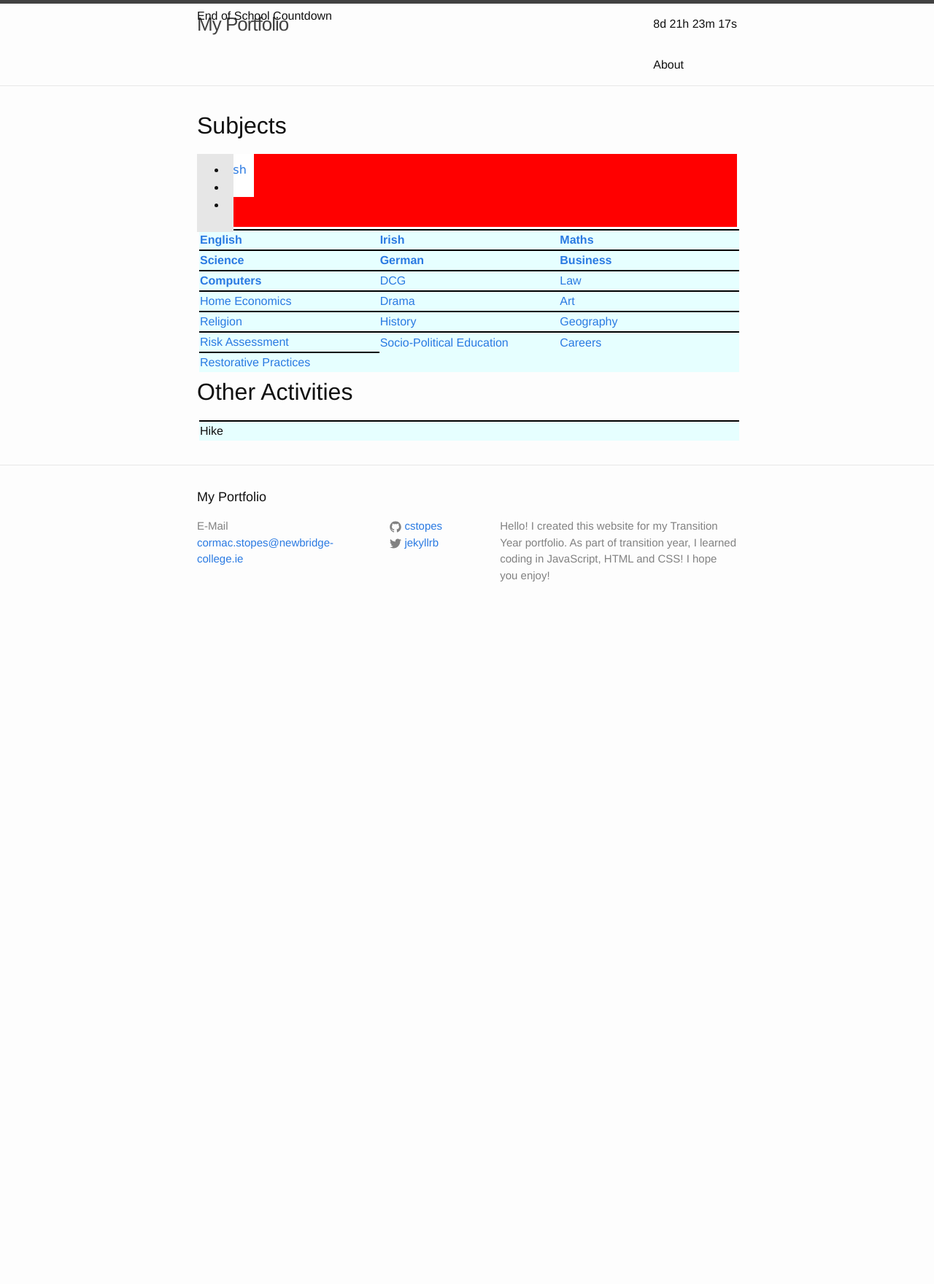
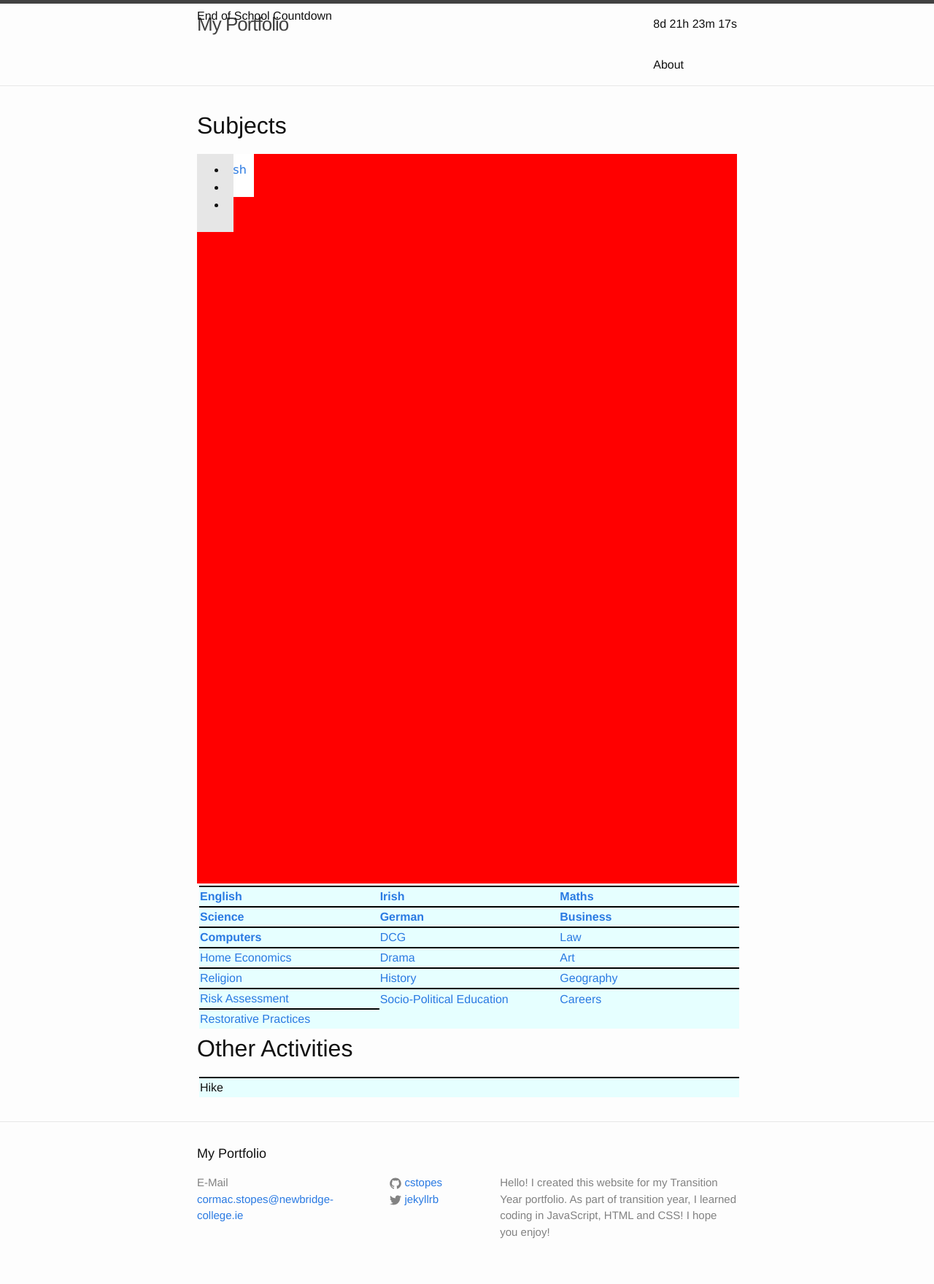
Before and after one commit to cstopes/cstopes.github.io, a Jekyll site: the page built from index.html, in a window 1280 px wide. Shown: the whole page at 73% size. Built offline with Jekyll 4.4.1, drawn with Linux system fonts in a browser that asks for light colours; before the commit the page ends 900 px from its top, so only the background shows below that.

Commit message:
Update _layout.scss

```diff
--- a/_sass/_layout.scss
+++ b/_sass/_layout.scss
@@ -261,7 +261,7 @@ table, tr:nth-child(even){
     bottom: 0px;
 }
 .subBox{
-    height: 100px;
+    height: 1000px;
     width: 100%;
     background-color: #ff0000;
 }
```
